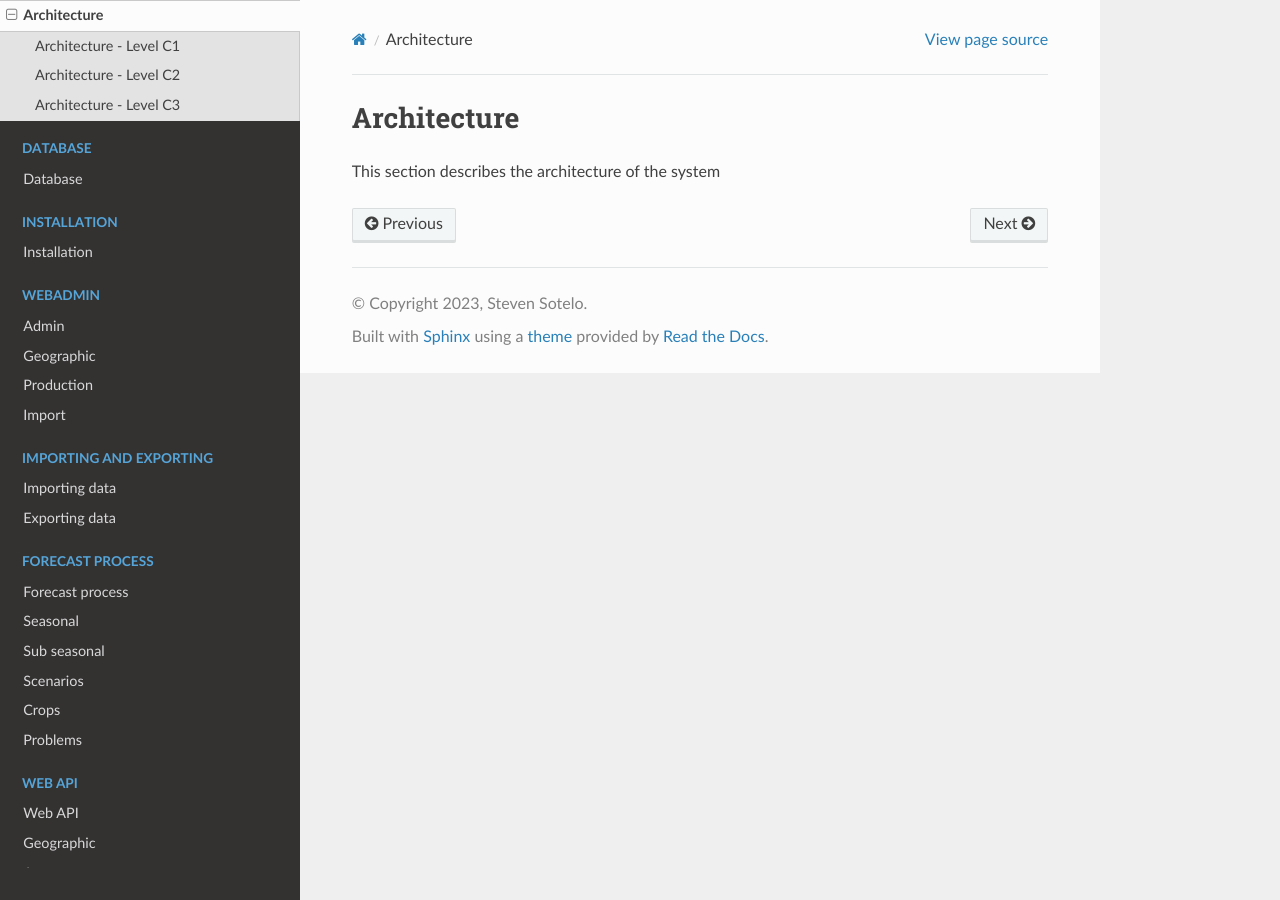
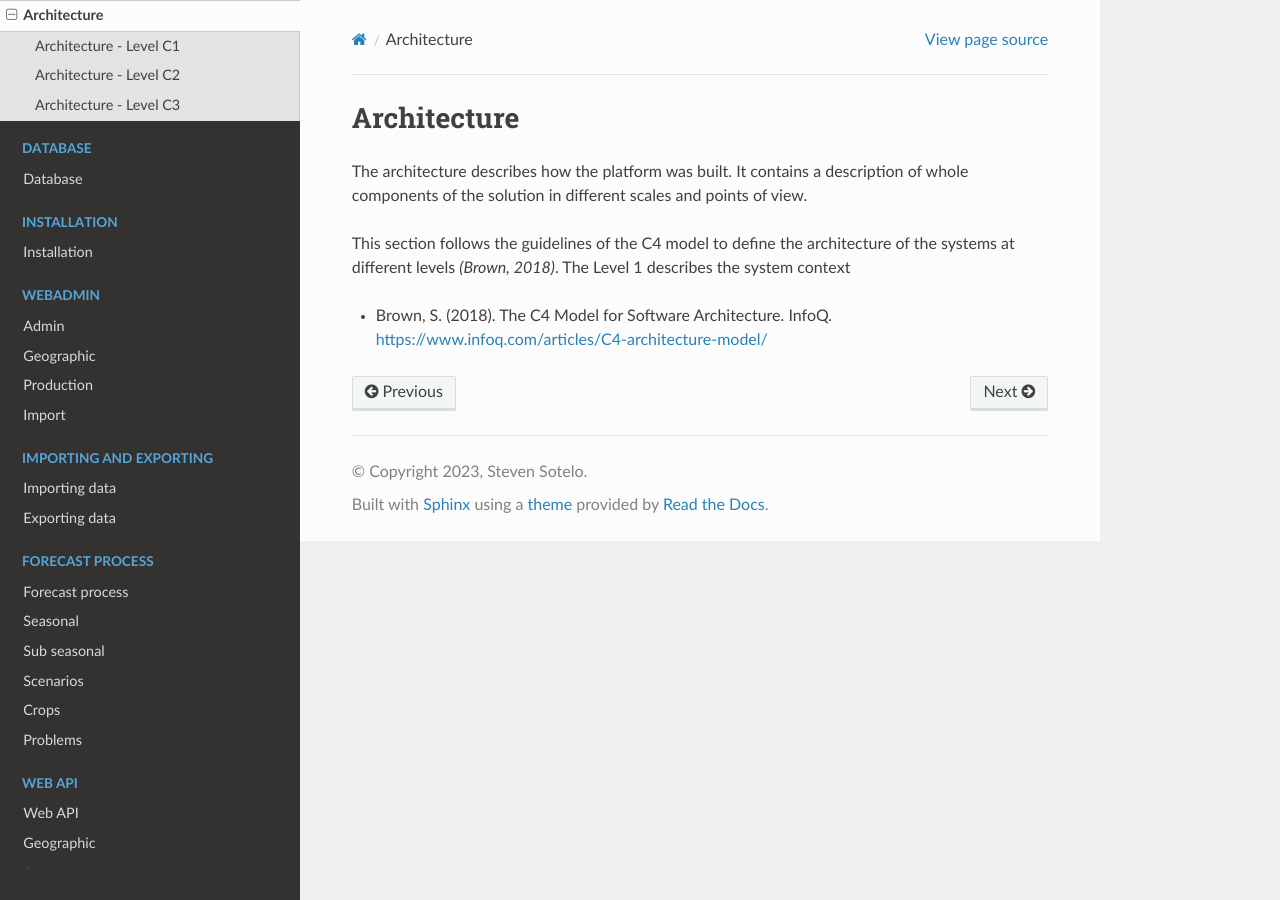
Before and after one commit to stevensotelo/aclimate_docs, a Sphinx documentation site: the page built from docs/source/02-architecture.rst, in a window 1280 px wide. Built offline with Sphinx 7.4.7 and the Read the Docs theme 2.0.0, drawn with Linux system fonts in a browser that asks for light colours.

Commit message:
working in the architecture

```diff
--- a/docs/source/02-architecture.rst
+++ b/docs/source/02-architecture.rst
@@ -1,12 +1,19 @@
 Architecture
 ============
 
-This section describes the architecture of the system
+The architecture describes how the platform was built. It contains a description
+of whole components of the solution in different scales and points of view.
+
+This section follows the guidelines of the C4 model to define
+the architecture of the systems at different levels `(Brown, 2018)`.
+The Level 1 describes the system context
+
+* Brown, S. (2018). The C4 Model for Software Architecture. InfoQ. `https://www.infoq.com/articles/C4-architecture-model/ <https://www.infoq.com/articles/C4-architecture-model/>`_
 
 .. toctree::
   :hidden:
   :maxdepth: 1
 
-  02-c1
-  02-c2
-  02-c3
+  02-l1
+  02-l2
+  02-l3
```
Also changed, not shown: docs/source/02-l1.rst (renamed from docs/source/02-c1.rst), docs/source/02-l2.rst (renamed from docs/source/02-c2.rst), docs/source/02-l3.rst (renamed from docs/source/02-c3.rst).
